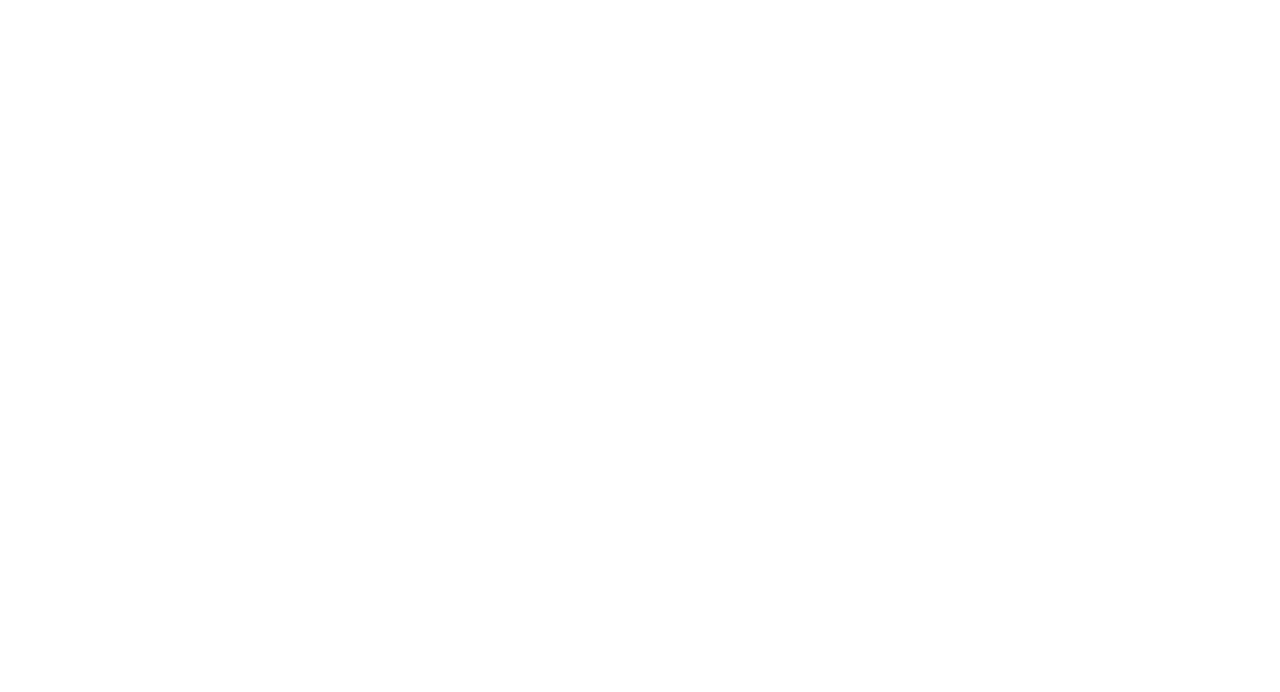
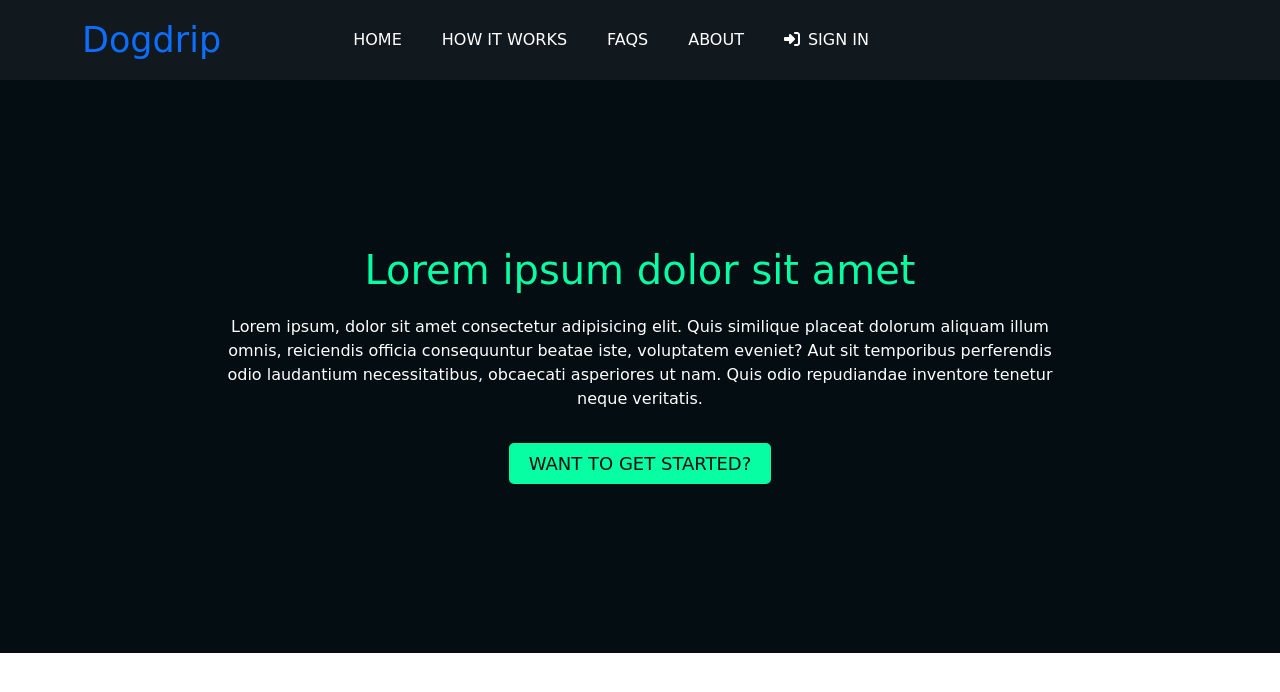
Before and after one commit to ayocryp/dogdrip-nft, a plain HTML site: page Affiliate.html in a window 1280 px wide. Drawn offline with Linux system fonts and the light colour scheme; a web font is replaced by a local one.

Commit message:
new commt

```diff
--- a/Affiliate.html
+++ b/Affiliate.html
@@ -1,22 +1,99 @@
 <html lang="en">
-<head>
-    <meta charset="UTF-8">
-    <meta http-equiv="X-UA-Compatible" content="IE=edge">
-    <meta name="viewport" content="width=device-width, initial-scale=1.0">
+  <head>
+    <meta charset="UTF-8" />
+    <meta http-equiv="X-UA-Compatible" content="IE=edge" />
+    <meta name="viewport" content="width=device-width, initial-scale=1.0" />
     <title>Affiliate</title>
-    <link rel="stylesheet" href="/css/affiliate.css">
-    <link rel="stylesheet" href="/bootstrap-5.1.3-dist/css/bootstrap.min.css">
-</head>
-<body>
+    <link rel="stylesheet" href="/css/affiliate.css" />
+    <link rel="stylesheet" href="/bootstrap-5.1.3-dist/css/bootstrap.min.css" />
+    <link rel="preconnect" href="https://fonts.googleapis.com/%22%3E" />
+    <link rel="preconnect" href="https://fonts.gstatic.com/" crossorigin />
+    <link
+      href="https://fonts.googleapis.com/css2?family=Bakbak+One&display=swap"
+      rel="stylesheet"
+    />
+    <script
+      src="https://kit.fontawesome.com/0fed1877d2.js"
+      crossorigin="anonymous"
+    ></script>
+  </head>
 
+  <body>
+    <nav class="navbar navbar-expand-lg" id="navigation">
+      <div class="container">
+        <a id="logo" class="navbar-brand" href="">Dogdrip</a>
+        <button
+          class="navbar-toggler"
+          type="button"
+          data-bs-toggle="collapse"
+          data-bs-target="#nav"
+          aria-controls="nav"
+          aria-expanded="false"
+          aria-label="Toggle navigation"
+        >
+          <span class="navbar-toggler-icon"></span>
+        </button>
 
+        <div class="collpase navbar-collapse" id="nav">
+          <ul id="unorder-list" class="navbar-nav">
+            <li class="nav-item">
+              <a id="menu-item" class="nav-link" href="#">HOME</a>
+            </li>
+            <li class="nav-item">
+              <a id="menu-item" class="nav-link" href="#">HOW IT WORKS</a>
+            </li>
 
+            <li class="nav-item">
+              <a id="menu-item" class="nav-link" href="#">FAQS</a>
+            </li>
+            <li class="nav-item">
+              <a id="menu-item" class="nav-link" href="#">ABOUT</a>
+            </li>
 
+            <li class="nav-item">
+              <a id="menu-item" class="nav-link" href=""
+                ><i class="fa-solid fa-right-to-bracket me-2"></i>SIGN IN</a
+              >
+            </li>
+          </ul>
+        </div>
+      </div>
+    </nav>
 
+    <section id="hero">
+      <div class="heading-container">
+        <h1 class="heading-text">Lorem ipsum dolor sit amet</h1>
+      </div>
+
+      <!-- <div class="sub-heading-container">
+            <h3 class="sub-heading-text"> Adipisicing elit Incidunt</h3>
+        </div> -->
+
+      <div class="description-container">
+        <p class="description-text">
+          Lorem ipsum, dolor sit amet consectetur adipisicing elit. Quis
+          similique placeat dolorum aliquam illum omnis, reiciendis officia
+          consequuntur beatae iste, voluptatem eveniet? Aut sit temporibus
+          perferendis odio laudantium necessitatibus, obcaecati asperiores ut
+          nam. Quis odio repudiandae inventore tenetur neque veritatis.
+        </p>
+      </div>
+
+      <div class="button-main-container">
+        <div class="button-container">
+          <a href="">
+            <a class="button" href="">WANT TO GET STARTED?</a>
+          </a>
+        </div>
+        <!-- <div class="button-container">
+                <a class="button" href="">Sign up here</a>
+
+            </div> -->
+      </div>
+    </section>
 
     <!-- Script -->
-    <script src="/bootstrap-5.1.3-dist/js/bootstrap.min.js">
-
-    </script>
-</body>
+    <script src="/bootstrap-5.1.3-dist/js/bootstrap.min.js"></script>
+    <script src="/bootstrap-5.1.3-dist/js/"></script>
+  </body>
 </html>
--- a/css/affiliate.css
+++ b/css/affiliate.css
@@ -0,0 +1,89 @@
+* {
+  padding: 0;
+  margin: 0;
+  box-sizing: border-box;
+  font-family: "Bakbak One", cursive;
+}
+
+body {
+  font-family: "Bakbak One", cursive;
+}
+
+#navigation {
+  background-color: #11181e;
+}
+
+#logo {
+  font-size: 35px;
+}
+
+#unorder-list {
+  margin-left: 10%;
+}
+
+#menu-item {
+  color: white;
+}
+
+.nav-item {
+  margin: 12px;
+}
+
+#sign-in-button {
+  border: 1px solid #07fea3;
+  padding: 2px 8px;
+  border-radius: 3px;
+  text-decoration: none;
+
+  background-color: #07fea3;
+  color: #030d12;
+}
+
+/* Starting */
+
+#hero {
+  padding: 13% 0%;
+  text-align: center;
+  background-color: #030d12;
+}
+
+.heading-container {
+  margin-bottom: 8px;
+}
+
+.heading-text {
+  color: #07fea3;
+}
+
+.sub-heading-text {
+  color: #e8eaea;
+}
+.description-container {
+  padding: 1% 10%;
+  margin-bottom: 8px;
+}
+
+.description-text {
+  color: white;
+  padding: 0% 8%;
+}
+
+/* .button-main-container{
+    display: flex;
+    justify-content: center;
+
+} */
+
+.button-container {
+  margin: 10px;
+}
+
+.button {
+  padding: 10px 20px;
+  /* border: 1px solid #07FEA3; */
+  border-radius: 5px;
+  background-color: #07fea3;
+  text-decoration: none;
+  font-size: 18px;
+  color: #030d12;
+}
```
